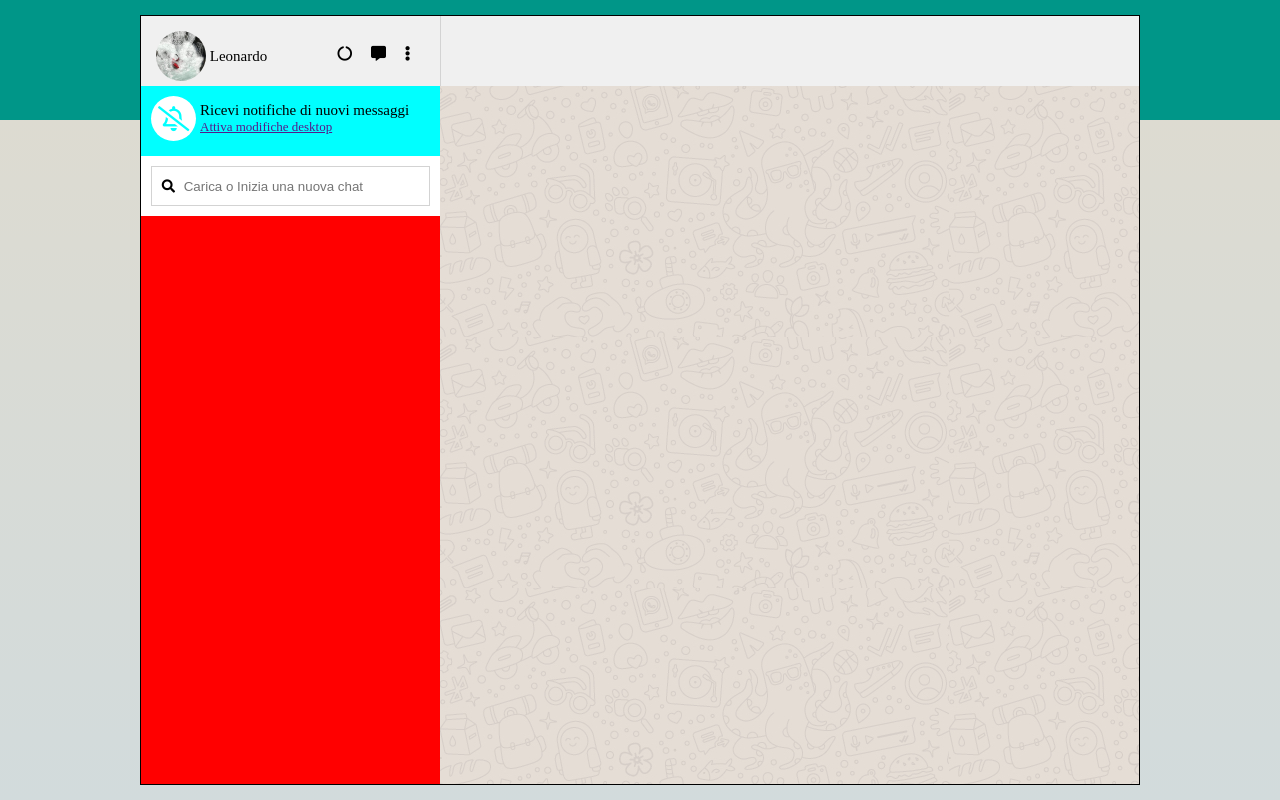
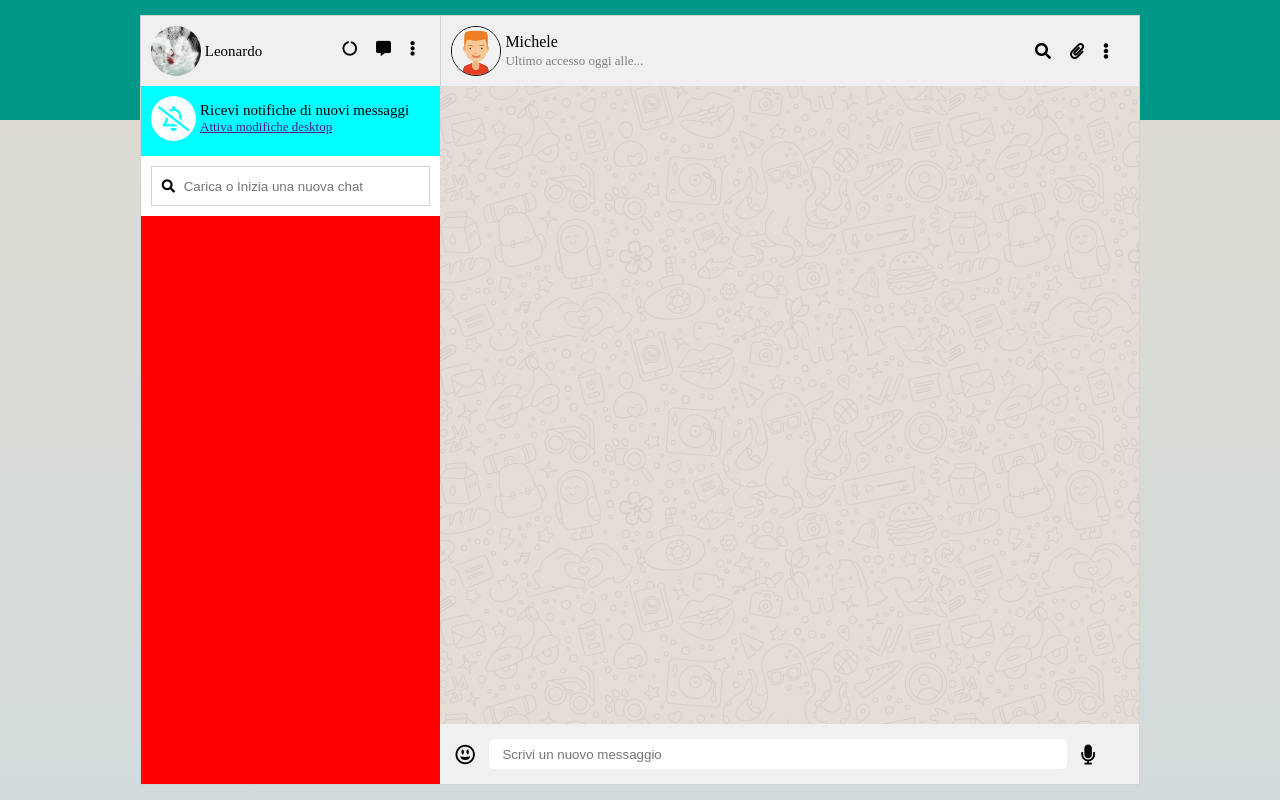
Before and after one commit to Leonardo-Fabbri/js-html-css-boolzap, a plain HTML site: page index.html in a window 1280 px wide. Drawn offline with nearby package versions, Linux system fonts and the light colour scheme.

Commit message:
altre modifiche

```diff
--- a/index.html
+++ b/index.html
@@ -58,11 +58,25 @@
         <div class="dx">
             <div class="with-who">
                 <div class="who">
-
+                    <img src="./img/avatar_1.jpg" alt="">
+                    <p>Michele <br> <span>Ultimo accesso oggi alle... </span></p>
+                </div>
+                <div class="dx-ICONS">
+                    <i class="fas fa-search"></i>
+                    <i class="fas fa-paperclip"></i>
+                    <i class="fas fa-ellipsis-v"></i>
                 </div>
 
             </div>
             <div class="chat-zone">
+
+
+
+            </div>
+            <div class="chatBar">
+                <i class="far fa-grin-alt"></i>
+                <input type="text" placeholder=" Scrivi un nuovo messaggio">
+                <i class="fas fa-microphone"></i>
 
             </div>
 
--- a/style.css
+++ b/style.css
@@ -20,7 +20,7 @@
     width: 80%;
     margin: auto;
     background-color: white;
-    border: 1px solid black;
+    border: 1px solid lightgray;
 }
 .sx {
     width: 30%;
@@ -44,14 +44,11 @@
     text-align: center;
     vertical-align: middle;
     align-items: center;
-
-
 }
 .bell i{
     font-size: 25px ;
     text-align: center;
 }
-
 .bell , .new-sms {
     display: inline-block;
     vertical-align: middle;
@@ -65,7 +62,7 @@
     width: 100%;
     height: 70px;
     background-color:#F0F0F0;
-    padding: 15px;
+    padding: 10px;
     font-size: 15px;
 }
 .Utente .IconE {
@@ -122,16 +119,76 @@ input {
     height: calc(100% - 60px - 70px - 70px);
     background-color: red;
 }
-
 .with-who {
     width: 100%;
     height: 70px;
     background-color:#F0F0F0;
     border-left: 1px solid lightgray;
+    padding: 10px;
+    position: relative;
+}
+.chat-zone {
+    width: 100%;
+    height: calc(100% - 130px);
+    background-image: url(./img/mine.jpg);
+    scroll-behavior: smooth;
+
 }
 
-.chat-zone {
+.who img  {
+    width: 50px;
+    border-radius: 50%;
+    height: 50px;
+    border: 1px solid black;
+    display: inline-block;
+}
+
+.who img , p {
+    display: inline-block;
+    vertical-align: middle;
+}
+
+.who span {
+    font-size: 13px;
+    color: gray;
+}
+
+.dx-ICONS {
+    position: absolute;
+    right: 30px;
+    top: 25px;
+    vertical-align: middle;
+    align-items: center;
+}
+
+.dx-ICONS i {
+    margin-left: 15px;
+    vertical-align: middle;
+}
+
+.chatBar {
+    padding: 15px;
     width: 100%;
-    height: calc(100% - 70px);
-    background-image: url(./img/mine.jpg);
+    height: 60px;
+    bottom: 0px;
+    background-color: #F0F0F0;
 }
+
+.chatBar i {
+    font-size: 20px;
+    display: inline-block;
+    align-items: center;
+    vertical-align: middle;
+
+}
+
+.chatBar input {
+    width: calc(100% - 90px);
+    height: 100%;
+    display: inline-block;
+    text-decoration: none;
+    border-radius: 5px;
+    padding: 10px;
+    margin-left: 10px;
+    margin-right: 10px;
+}
```
